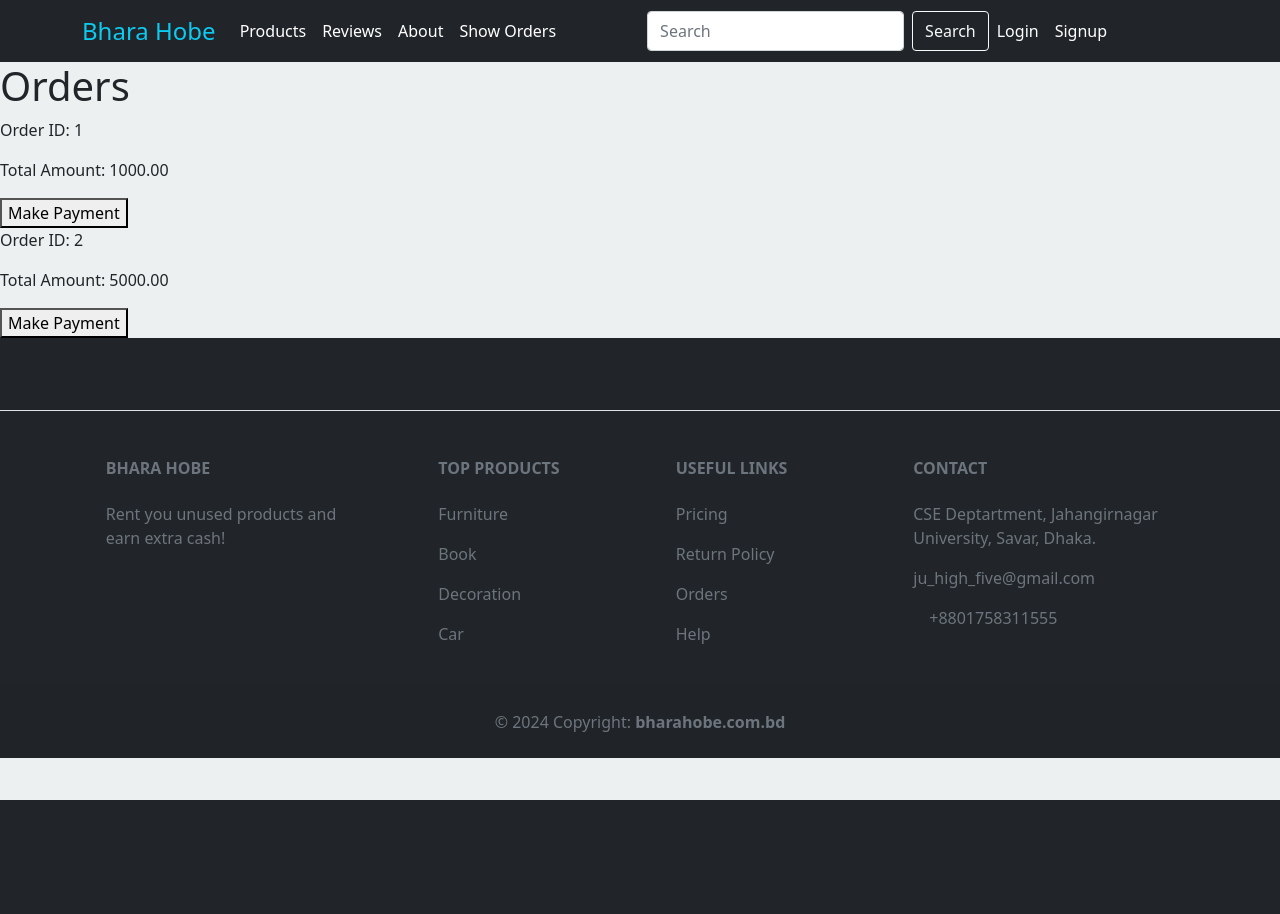
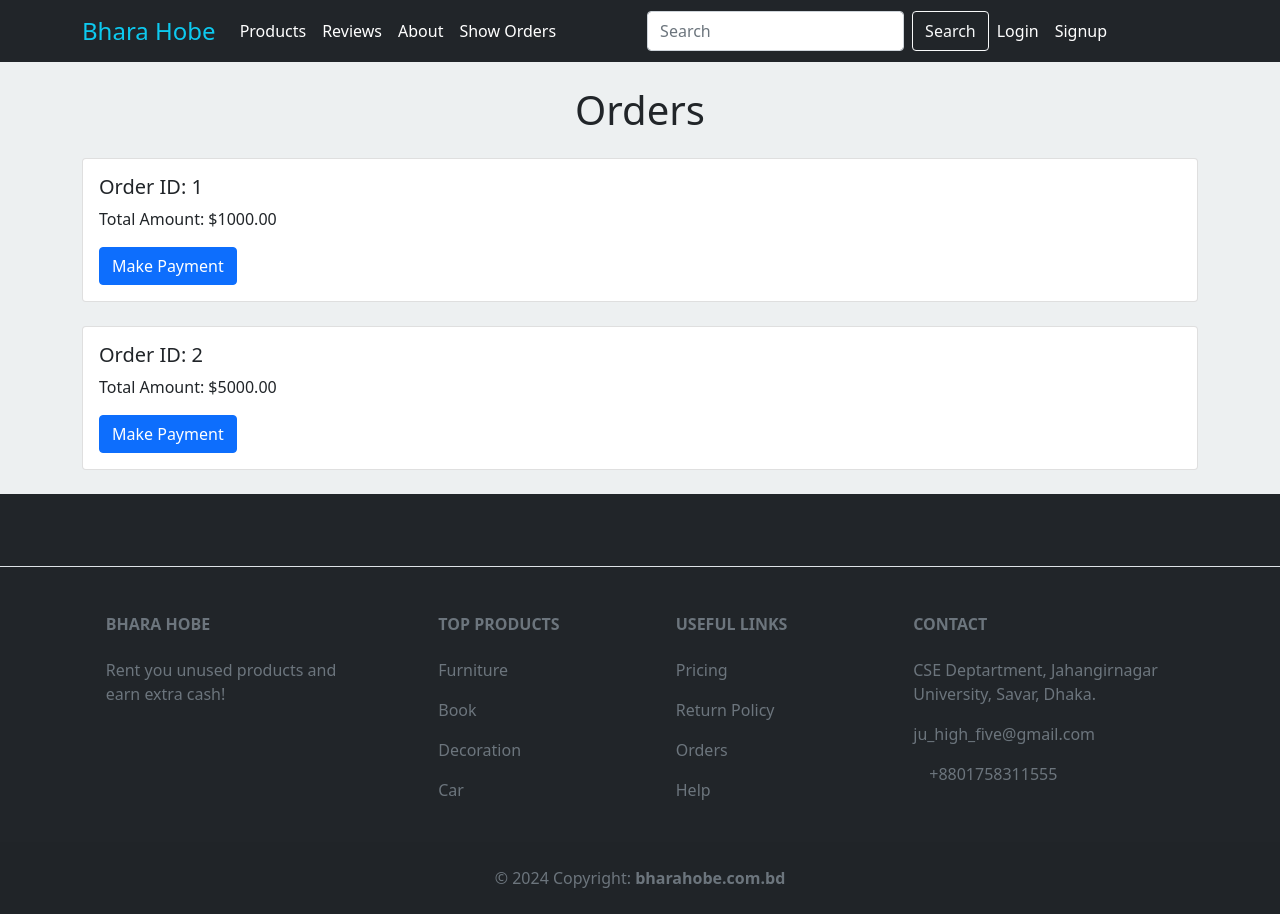
Before and after one commit to JU-High-Fives/Dhar-Hobe, a Django app: page /payment/show-orders/ in a window 1280 px wide. Before the commit the page ends 800 px from the top, so only its background shows below. Run offline with Django 5.2, Linux system fonts and the light colour scheme; data comes from the database, SQL or seed files in the repository; some libraries are stand-ins or nearby versions.

Commit message:
Fixed the style of showing orders into card

```diff
--- a/BharaHobe/payment/templates/show_orders.html
+++ b/BharaHobe/payment/templates/show_orders.html
@@ -1,12 +1,16 @@
 {% extends 'base.html' %}
 
 {% block content %}
-  <h1>Orders</h1>
-  {% for order in orders %}
-    <div>
-      <p>Order ID: {{ order.m_order_id }}</p>
-      <p>Total Amount: {{ order.m_total_amount }}</p>
-      <button href="{% url 'select_payment_method' %}">Make Payment</button>
-    </div>
-  {% endfor %}
+  <div class="container">
+    <h1 class="text-center mt-4 mb-4">Orders</h1>
+    {% for order in orders %}
+      <div class="card mb-4">
+        <div class="card-body">
+          <h5 class="card-title">Order ID: {{ order.m_order_id }}</h5>
+          <p class="card-text">Total Amount: ${{ order.m_total_amount }}</p>
+          <a href="{% url 'select_payment_method' %}" class="btn btn-primary">Make Payment</a>
+        </div>
+      </div>
+    {% endfor %}
+  </div>
 {% endblock %}
```
